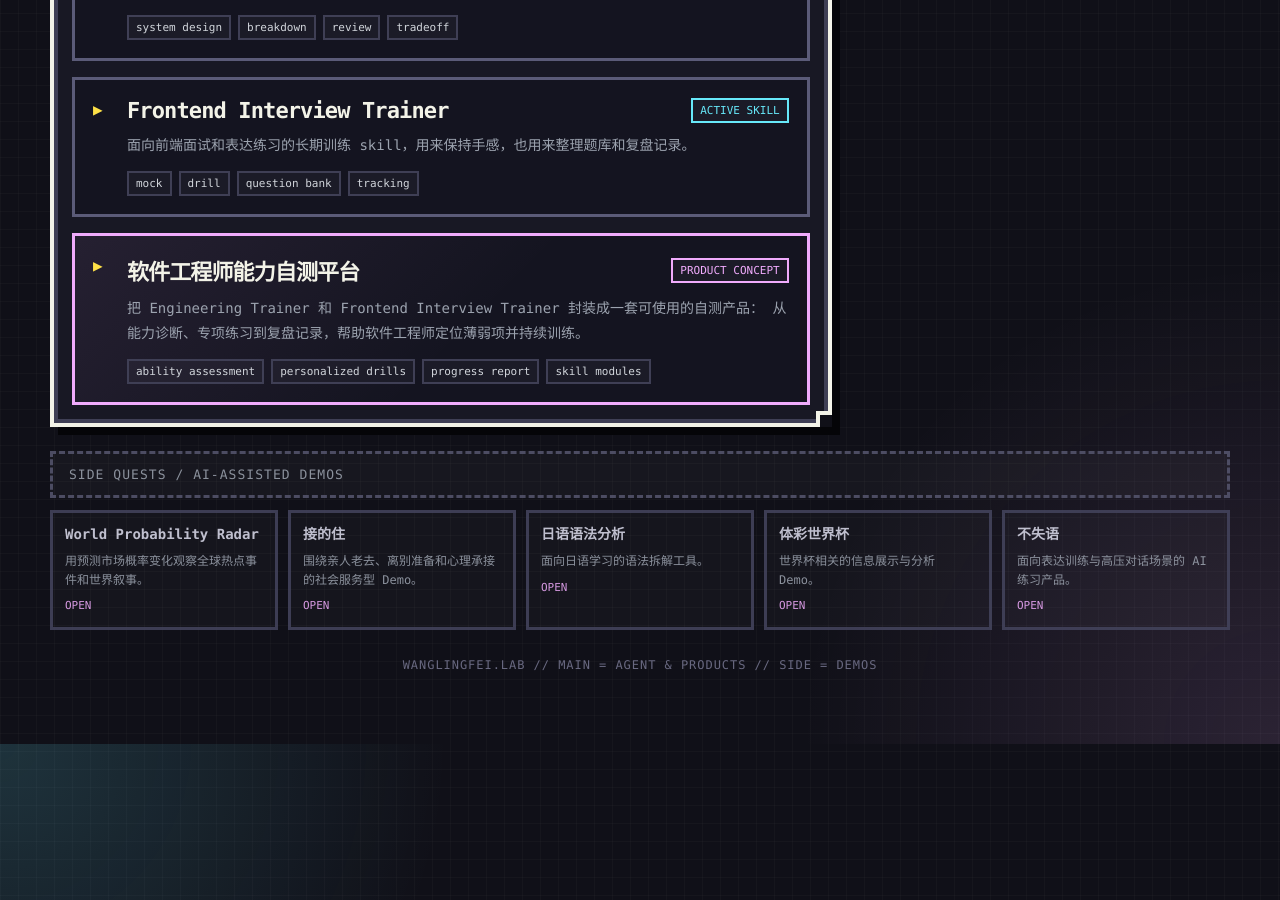
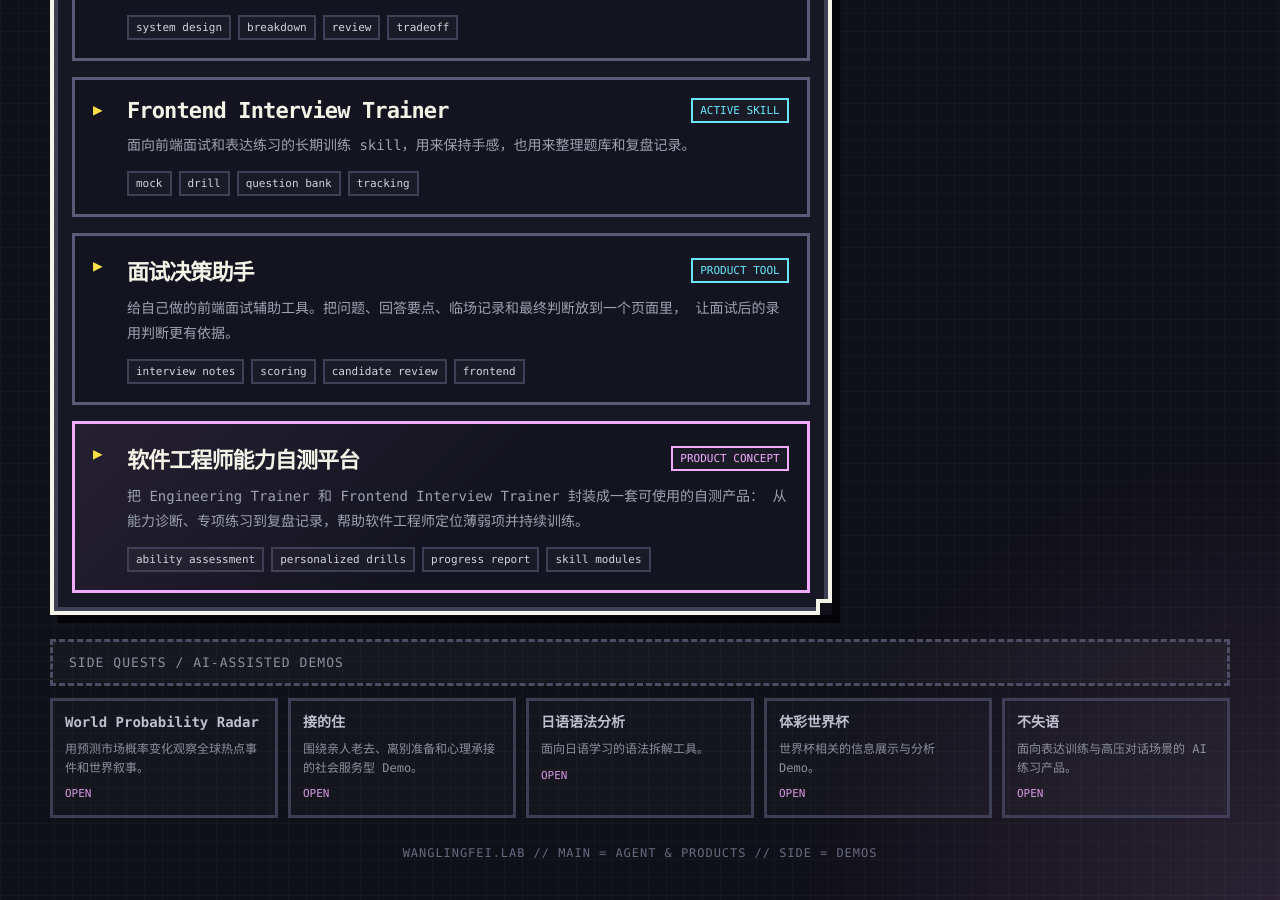
Before and after one commit to mayloveless/wanglingfei.github.com, a Jekyll site: the page index.html, which Jekyll copies as it is, in a window 1280 px wide and 900 px high, scrolled down 941 px. Built offline with Jekyll 4.4.1, drawn with Linux system fonts in a browser that asks for light colours.

Commit message:
feat: add fe link

```diff
--- a/index.html
+++ b/index.html
@@ -615,6 +615,28 @@
             </div>
           </article>
 
+          <a
+            class="quest skill"
+            href="https://fe-interview-sage.vercel.app/"
+            target="_blank"
+            rel="noreferrer"
+          >
+            <div class="quest-head">
+              <h3>面试决策助手</h3>
+              <span class="badge active">PRODUCT TOOL</span>
+            </div>
+            <p>
+              给自己做的前端面试辅助工具。把问题、回答要点、临场记录和最终判断放到一个页面里，
+              让面试后的录用判断更有依据。
+            </p>
+            <div class="badges">
+              <span class="badge">interview notes</span>
+              <span class="badge">scoring</span>
+              <span class="badge">candidate review</span>
+              <span class="badge">frontend</span>
+            </div>
+          </a>
+
           <article class="quest product">
             <div class="quest-head">
               <h3>软件工程师能力自测平台</h3>
```
